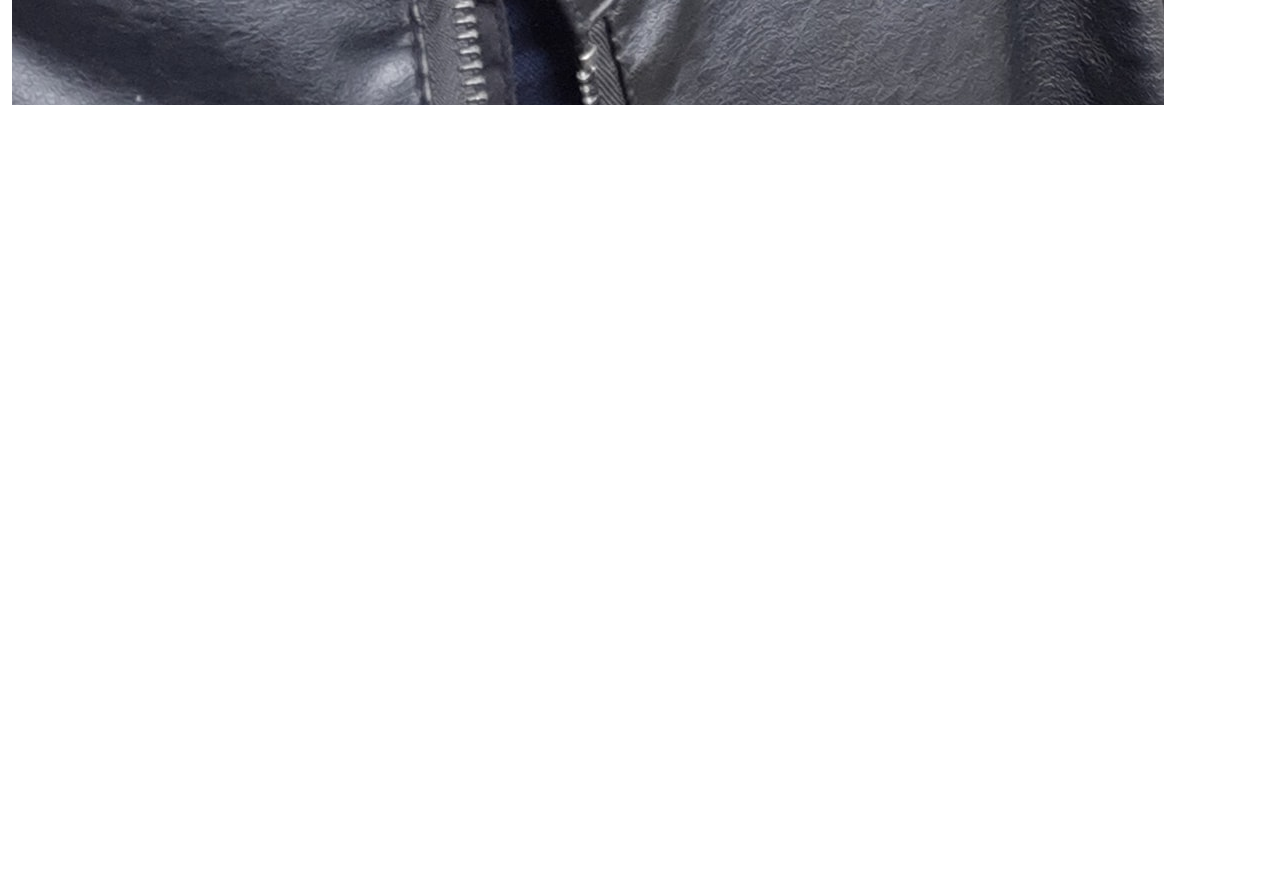
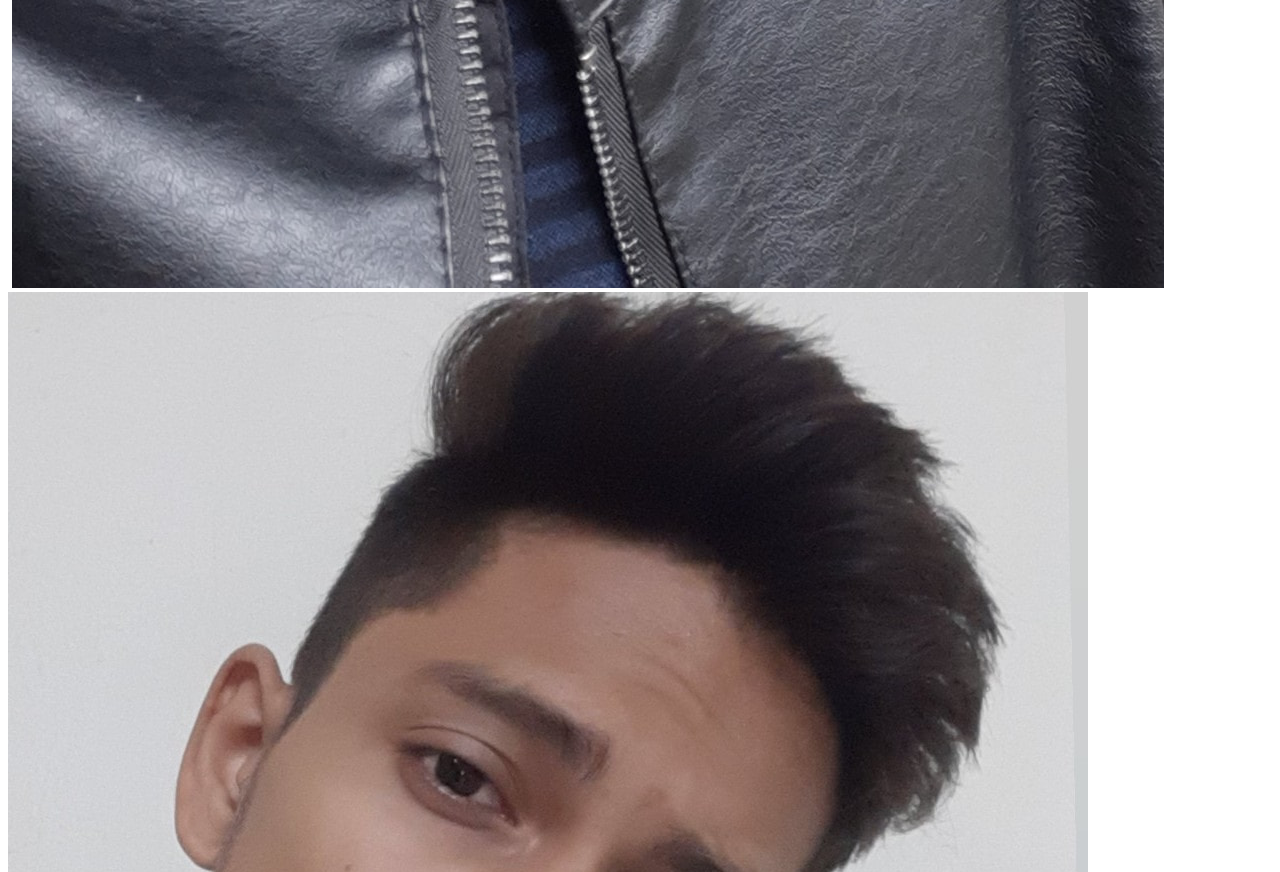
Before and after one commit to Akzaber/my-third-repo, a plain HTML site: page index.html in a window 1280 px wide. Shown: the part 1928-2800 px from the top of the page. Before the commit the page ends 2228 px from the top, so only its background shows below. Drawn offline with Linux system fonts and the light colour scheme.

Commit message:
add picture

```diff
--- a/index.html
+++ b/index.html
@@ -23,6 +23,7 @@
   <h3>Bangladesh</h3>
   <img src="bangladesh-map.gif" alt="">
   <img src="akz5.jpg" alt="">
+  <img src="akz3.jpg" alt="">
 
 </body>
 </html>
```
Also changed, not shown: akz3.jpg (added).
